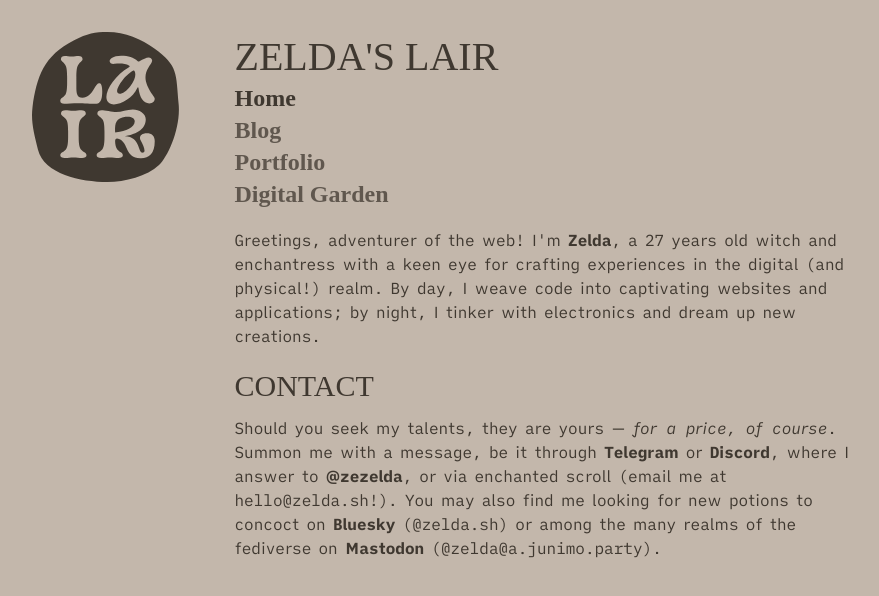
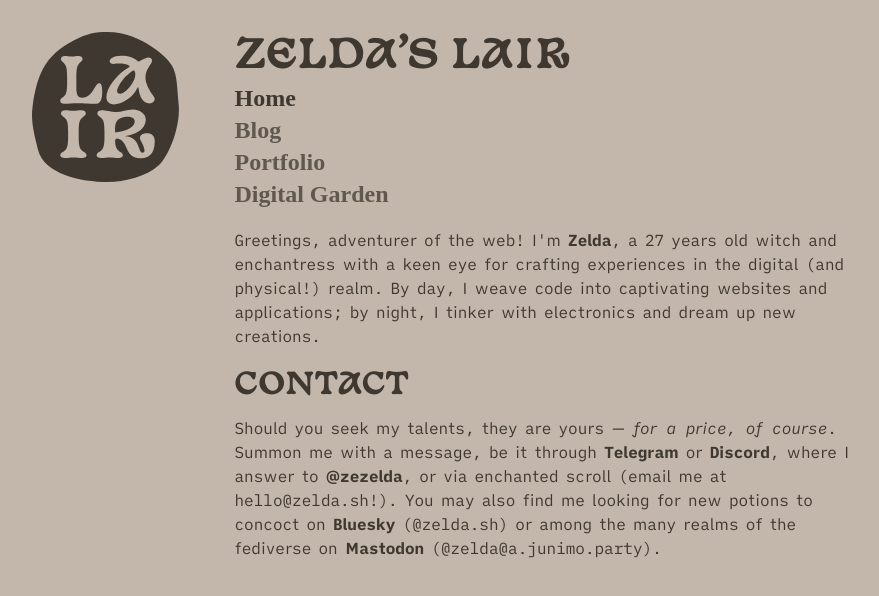
Before and after one commit to Ichicoro/new_zelda_sh, a Next.js app: page / in a window 1280 px wide. Shown: the top 596 px of the page, without its empty margins (187-1066 px from the left). Built offline with nearby package versions, Linux system fonts and the light colour scheme; a web font is replaced by a local one.

Commit message:
fix fonts on safari

```diff
--- a/app/globals.css
+++ b/app/globals.css
@@ -23,7 +23,7 @@ body {
   @apply px-4;
   color: var(--foreground) !important;
   background: var(--background) !important;
-  /* font-family: "IBM Plex Mono", sans-serif; */
+  font-family: var(--font-ia-writer-quattro-v), monospace;
 }
 
 main {
@@ -54,8 +54,10 @@ a {
   }
 }
 
-h1, h2, h3, h4 {
-  @apply font-titles;
+h1, h2, h3, h4, .font-titles {
+  /* @apply font-titles; */
+  /* @apply --font-basteleur-bold, serif; */
+  font-family: var(--font-basteleur-bold), serif;
 }
 
 h1 {
--- a/app/layout.tsx
+++ b/app/layout.tsx
@@ -84,7 +84,7 @@ export default async function RootLayout({
         </script>
       </head>
       <body
-        className={`antialiased font-serif ${ibmplexmono.className} ${iAWriterQuattroV.className} ${germania.className} ${BasteleurMoonlight.variable} ${BasteleurBold.variable} flex justify-center`}
+        className={`antialiased ${ibmplexmono.className} ${iAWriterQuattroV.className} ${germania.className} ${BasteleurMoonlight.variable} ${BasteleurBold.variable} flex justify-center`}
       >
         <div className="">
           <div className="flex flex-col lg:flex-row w-full my-8 gap-5 lg:gap-14 items-start">
```
